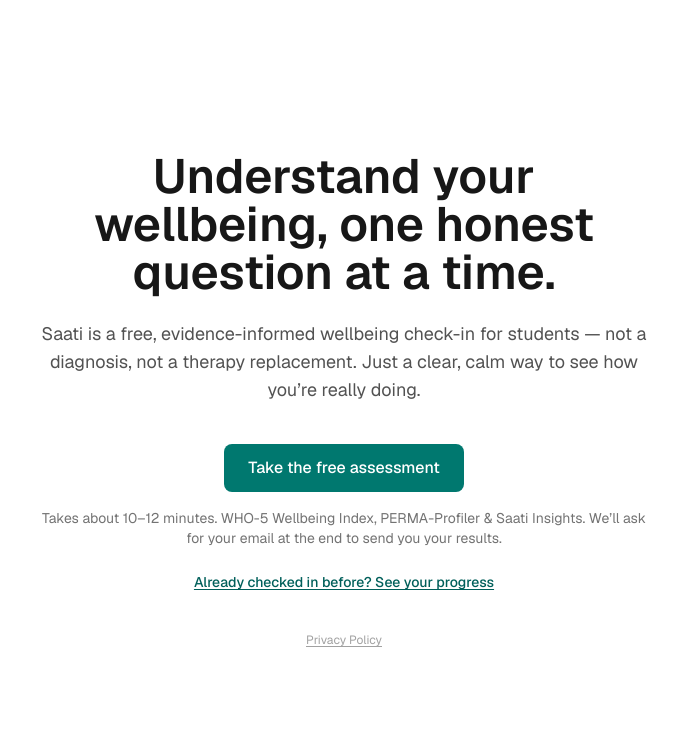
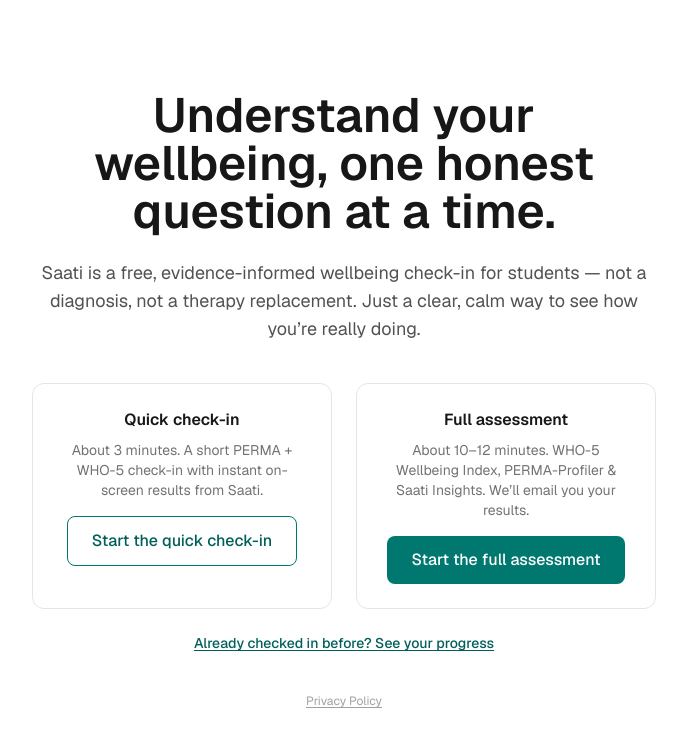
Before and after one commit to basirinanda-alt/saati, a Next.js app: page / in a window 1280 px wide. Shown: the top 746 px of the page, without its empty margins (296-983 px from the left). Built offline with nearby package versions, Linux system fonts and the light colour scheme; no server answers.

Commit message:
Add quick check-in link alongside the full assessment on the homepage
Lets students choose the 3-minute Saati wellbeing check-in (hosted at
cities.saati.ai) or the full 10-12 minute WHO-5 + PERMA-Profiler
assessment, instead of only offering the long version.

```diff
--- a/app/(marketing)/page.tsx
+++ b/app/(marketing)/page.tsx
@@ -21,16 +21,35 @@
         a diagnosis, not a therapy replacement. Just a clear, calm way to see
         how you&rsquo;re really doing.
       </p>
-      <div className="mt-10">
-        <Link href="/assessment">
-          <Button variant="primary">Take the free assessment</Button>
-        </Link>
+      <div className="mt-10 grid w-full gap-6 sm:grid-cols-2">
+        <div className="flex flex-col items-center rounded-xl border border-neutral-200 p-6 dark:border-neutral-800">
+          <h2 className="text-base font-semibold text-neutral-900 dark:text-neutral-100">
+            Quick check-in
+          </h2>
+          <p className="mt-2 text-sm text-neutral-500 dark:text-neutral-400">
+            About 3 minutes. A short PERMA + WHO-5 check-in with instant
+            on-screen results from Saati.
+          </p>
+          <a
+            href="https://cities.saati.ai/wellness-checkin/"
+            className="mt-4"
+          >
+            <Button variant="secondary">Start the quick check-in</Button>
+          </a>
+        </div>
+        <div className="flex flex-col items-center rounded-xl border border-neutral-200 p-6 dark:border-neutral-800">
+          <h2 className="text-base font-semibold text-neutral-900 dark:text-neutral-100">
+            Full assessment
+          </h2>
+          <p className="mt-2 text-sm text-neutral-500 dark:text-neutral-400">
+            About 10&ndash;12 minutes. WHO-5 Wellbeing Index, PERMA-Profiler
+            &amp; Saati Insights. We&rsquo;ll email you your results.
+          </p>
+          <Link href="/assessment" className="mt-4">
+            <Button variant="primary">Start the full assessment</Button>
+          </Link>
+        </div>
       </div>
-      <p className="mt-4 text-sm text-neutral-500 dark:text-neutral-400">
-        Takes about 10&ndash;12 minutes. WHO-5 Wellbeing Index, PERMA-Profiler
-        &amp; Saati Insights. We&rsquo;ll ask for your email at the end to
-        send you your results.
-      </p>
       <p className="mt-6 text-sm">
         <Link
           href="/progress"
```
